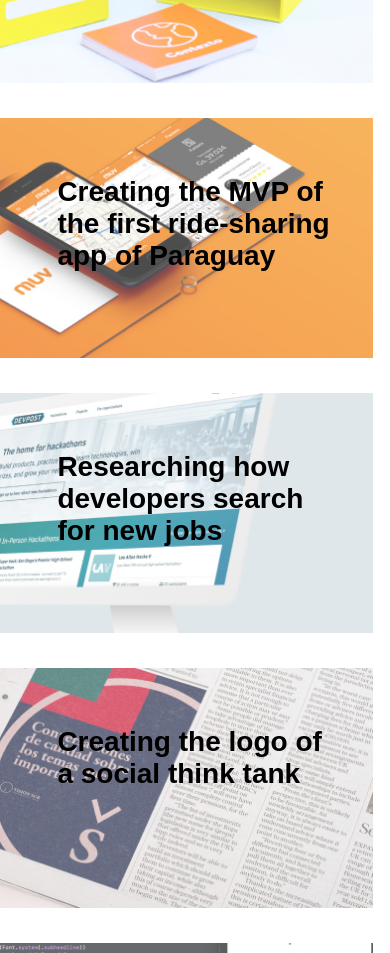
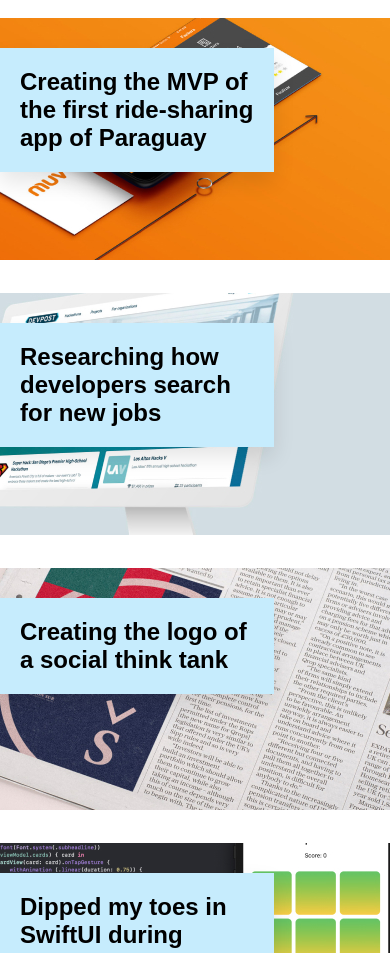
Before and after one commit to hermesjuan/design-portfolio, a Gatsby site: page / in a window 390 px wide. Shown: the part 1047-2000 px from the top of the page. Built offline with nearby package versions, Linux system fonts and the light colour scheme; Gatsby itself is replaced by a stand-in of ours.

Commit message:
some tweaks to some breapoints in css

```diff
--- a/src/components/Cases.css
+++ b/src/components/Cases.css
@@ -49,19 +49,25 @@
 @media (max-width: 700px) {
     .Cases {
         display: grid;
-        grid-template-rows: 1fr 1fr;
+        grid-template-rows: 1fr;
     }
 
     .Cases h3 {
-        padding-top: 30px;
-        width: 80%;
-        font-size: 28px;
+        background-color: #C6ECFD;
+        margin-top: 30px;
+        width: 60%;
+        font-size: 24px;
+        left: 0;
+        right: 0;
+        padding: 20px;
+        box-shadow: 0 10px 20px rgb(0,0,0,0.1);
     }
 
     .Cases img {
-        opacity: 0.7;
-        padding-left: 30px;
-        height: 240px;
-        overflow: hidden;
+        opacity: 1;
+    }
+
+    .WhiteLink .Cases h3 {
+        color: black;
     }
 }
--- a/src/components/layout.css
+++ b/src/components/layout.css
@@ -134,6 +134,11 @@ footer {
     right: 0;
   }
 
+  .CasesGroup {
+    margin: 0;
+    width: 100%;
+  }
+
   .SocialLinksGroup {
     display: block;
     padding: 20px 90px 35px 90px;
@@ -141,6 +146,7 @@ footer {
   }
   .SocialLinks {
     font-size: 14px;
+    padding: 0 10px;
   }
 
 }
--- a/src/components/layout.js
+++ b/src/components/layout.js
@@ -27,13 +27,6 @@ const Layout = ({ children }) => {
   return (
     <>
       <Header siteTitle={data.site.siteMetadata.title} />
-      <div
-        style={{
-          margin: `0 auto`,
-          maxWidth: 960,
-          padding: `0 1.0875rem 1.45rem`,
-        }}
-      >
         <main>{children}</main>
         <footer>
           <div className="SocialLinksGroup">
@@ -45,7 +38,6 @@ const Layout = ({ children }) => {
           {` `}
           <a href="https://www.gatsbyjs.org">Gatsby</a>
         </footer>
-      </div>
     </>
   )
 }
```
